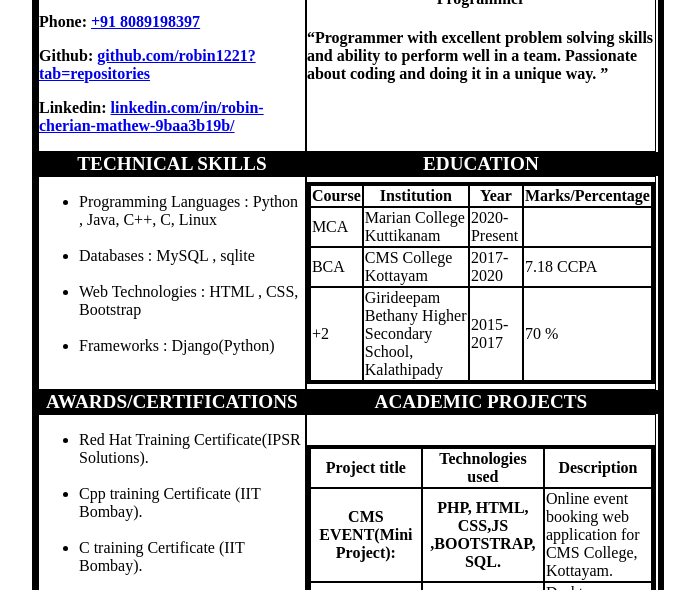
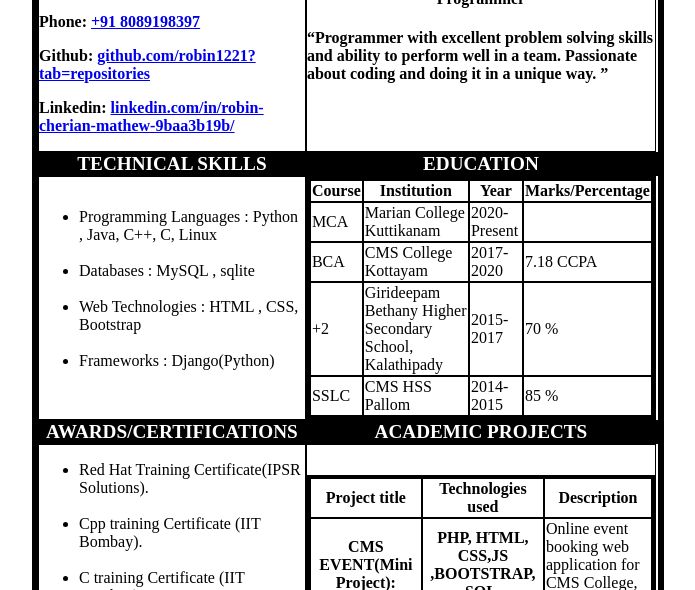
Before and after one commit to robin1221/ResumeRobin, a plain HTML site: page index.html in a window 1280 px wide. Shown: the part 194-784 px from the top of the page, without its empty margins (292-987 px from the left). Drawn offline with Linux system fonts and the light colour scheme.

Commit message:
Update index.html

```diff
--- a/index.html
+++ b/index.html
@@ -66,6 +66,13 @@
                         <td>2015-2017</td>
                         <td>70 %</td>
                     </tr>
+
+		    <tr>
+        		<td>SSLC</td>
+        		<td>CMS HSS Pallom</td>
+        		<td>2014-2015</td>
+        		<td>85 %</td>
+      		    </tr>
                 </table>
             </td>
         </tr>
```
